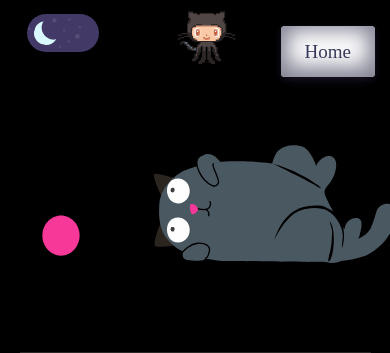
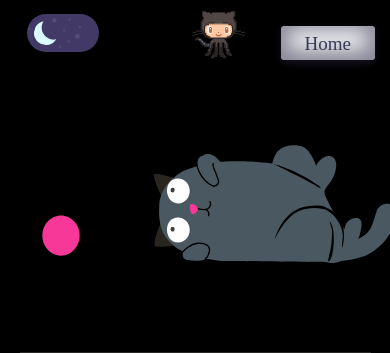
Before and after one commit to Tamana543/BangladeshVisualDiary, a Flask app: page /edit_req in a window 390 px wide; the page is wider, and only the part inside the window is pictured. Shown: the top 353 px of that part. Run offline with Flask 3, Linux system fonts and the light colour scheme.

Commit message:
Responsive style updated

```diff
--- a/static/Js/script.js
+++ b/static/Js/script.js
@@ -86,6 +86,7 @@ fetch('/api/photos')
 function formDisplayer(){
 container.classList.toggle("hidden")
 formContainer.classList.toggle("show")
+homeBtn.classList.remove("hidden");
 homeBtn.style.top  = "-26px"
 
 if(svgContainer){
@@ -108,6 +109,7 @@ autoplay: true,
 
 function formHide(){
 formContainer.classList.toggle("show")
+
 container.classList.toggle("hidden")
 }
 function showIMG(index){
--- a/static/css/edit_req.css
+++ b/static/css/edit_req.css
@@ -64,16 +64,15 @@ body.light .formbold-form-label {
 
 }
 .github_link {
-
-    right: 84px;
+right: 3%;
 }
         .form_container {
              display: block !important;
 
         }
         #homeBtn {
-              width: 8%;
-            height: 6%;
+              width: 5%;
+            height: 4%;
              position: fixed;
             top: -27px;
     right: 15px;
--- a/static/css/form.css
+++ b/static/css/form.css
@@ -230,7 +230,7 @@ color: #828293;
       width: 50%;
     }
     button {
-    width: 27% !important;
+           width: 39% !important;
 
     font-size: 15px;
   }
--- a/static/css/style.css
+++ b/static/css/style.css
@@ -36,6 +36,7 @@ header p {
      display: flex;
        top: -17px;
     right: 36px;
+        /* right: 4px; */
 }
 #deleteImg {
      text-decoration: none;
@@ -51,8 +52,7 @@ header p {
 
 }
 .github_logo {
-    width: 38% !important;
-
+    width: 35% !important;
    border: 0;
    background: none;
      padding: 4%;
@@ -242,8 +242,7 @@ left: 6%;
 }
 
 .github_link {
-
-    right: 72px;
+   right: 72px !important;
 }
 
 }
--- a/templates/index.html
+++ b/templates/index.html
@@ -38,7 +38,7 @@
           </main>
         </div>
         <a href="https://github.com/Tamana543" class="github_link" target="_blank"><span><img src="{{ url_for('static', filename='GitHub-logo.gif')}}" alt="Github" class="github_logo"></span></a>
-    <a href="/" class="addBtn" id="homeBtn">Home</a>
+    <a href="/" class="addBtn hidden" id="homeBtn">Home</a>
      <div class="form_container">
   <div class="svgContainer"></div>
 <div class="form">
```
Also changed, not shown: database.db.
